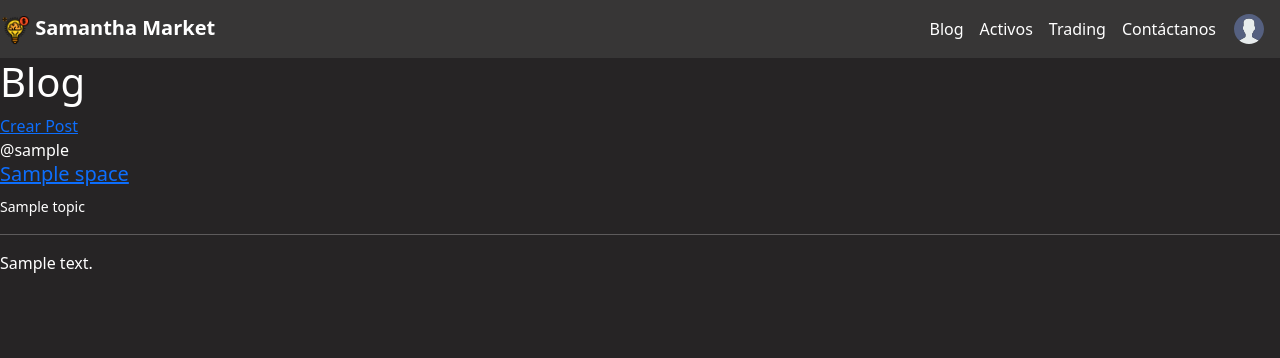
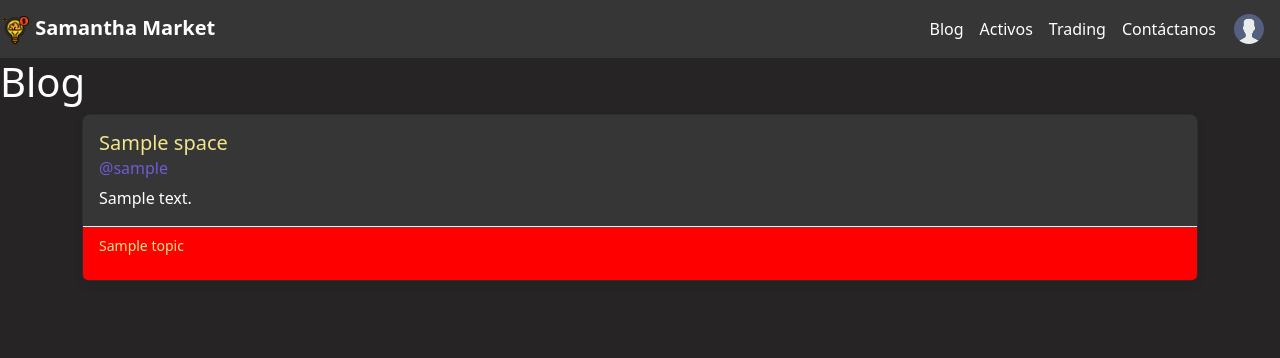
Before and after one commit to luisAlcides/samantha-market, a Django app: page / in a window 1280 px wide. Shown: the top 358 px of the page. Run offline with Django 4.2, Linux system fonts and the light colour scheme; tables that the repository leaves empty hold one stand-in row (values such as "Sample post").

Commit message:
Card style blog

```diff
--- a/market/forms.py
+++ b/market/forms.py
@@ -20,4 +20,4 @@ class SpaceForm(ModelForm):
     class Meta:
         model = Space
         fields = '__all__'
-        exclude = ['host', 'participants']
+        exclude = ['participants']
--- a/market/models.py
+++ b/market/models.py
@@ -11,30 +11,31 @@ class User(AbstractUser):
 
     avatar = models.ImageField(null=True, default="avatar.svg")
 
-    #USERNAME_FIELD = 'email'
-    #REQUIRED_FIELDS = []
-
+    # USERNAME_FIELD = 'email'
+    # REQUIRED_FIELDS = []
 
 
 class Topic(models.Model):
-     name = models.CharField(max_length=200)
+    name = models.CharField(max_length=200)
+
+    def __str__(self):
+        return self.name
 
 
-     def __str__(self):
-          return self.name
+class Space(models.Model):
+    host = models.ForeignKey(User, on_delete=models.SET_NULL, null=True)
+    topic = models.ForeignKey(Topic, on_delete=models.SET_NULL, null=True)
+    name = models.CharField(max_length=200)
+    description = models.TextField(null=True, blank=True)
+    # participants =
+    updated = models.DateTimeField(auto_now=True)
+    created = models.DateTimeField(auto_now_add=True)
 
-class Space(models.Model):
-     host = models.ForeignKey(User, on_delete=models.SET_NULL, null=True)
-     topic = models.ForeignKey(Topic, on_delete=models.SET_NULL, null=True)
-     name = models.CharField(max_length=200)
-     description = models.TextField(null=True, blank=True)
-     #participants =
-     updated = models.DateTimeField(auto_now=True)
-     created = models.DateTimeField(auto_now_add=True)
+    class Meta:
+        ordering = ['-updated', '-created']
 
-
-     def __str__(self):
-         return self.name
+    def __str__(self):
+        return self.name
 
 
 class Message(models.Model):
--- a/market/templates/base/blog.html
+++ b/market/templates/base/blog.html
@@ -1,18 +1,22 @@
-{% extends 'main.html' %} {% block content %}
+{% extends 'main.html' %}
+{% load static %}
+{% block content %}
+
 <h1>Blog</h1>
-<div>
-	<div>
-        <a href="{% url 'create-space' %}">Crear Post</a>
-		{% for space in spaces %}
-		<div>
-			<span>@{{space.host.username}}</span>
-			<h5><a href='{% url "space" space.id %}'>{{space.name}}</a></h5>
-			<small>{{space.topic.name}}</small>
-			<hr />
-			<p>{{space.description}}</p>
-		</div>
-		{% endfor %}
-	</div>
+<div class="container">
+    <div class="card-deck">
+        {% for space in spaces %}
+        <div class="card  mb-2">
+            <div class="card-body">
+                <h5 class="card-title" ><a href='{% url "space" space.id %}' style="text-decoration: none; color: #f0e68c;">{{space.name}}</a></h5>
+                <h6 class="card-subtitle mb-2">@{{space.host.username}}</h6>
+                <p class="card-text" style="color: white;">{{space.description}}</p>
+            </div>
+            <div class="card-footer" style="border-color: white;">
+                <small class="text-muted"><p style="color: #f0e68c;">{{space.topic.name}}</p></small>
+            </div>
+        </div>
+        {% endfor %}
+    </div>
 </div>
-
 {% endblock content %}
--- a/requirements.txt
+++ b/requirements.txt
@@ -61,7 +61,6 @@ txaio==23.1.1
 typing_extensions==4.6.1
 tzdata==2023.3
 urllib3==1.26.16
-vboxapi==1.0
 vine==5.0.0
 wcwidth==0.2.6
 whitenoise==6.4.0
--- a/static/styles/style.css
+++ b/static/styles/style.css
@@ -75,3 +75,11 @@ img{
     box-shadow: 0 4px 8px rgba(0, 0, 0, 0.2);
     background-color: var(--color-dark);
   }
+
+.card-subtitle{
+  color: rgb(108, 92, 214);
+}
+
+.card-footer{
+  background-color: red;
+}
```
Also changed, not shown: market/views.py (line endings or trailing spaces).
